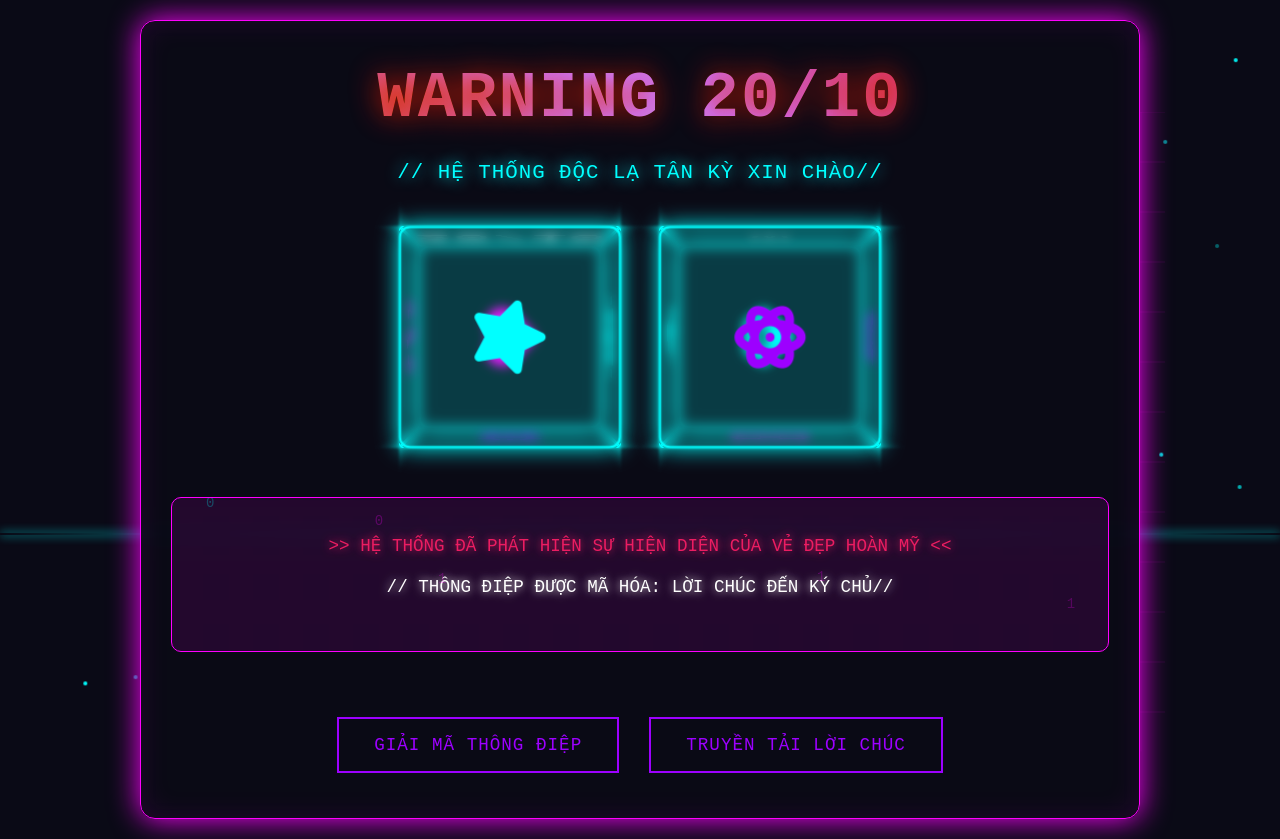
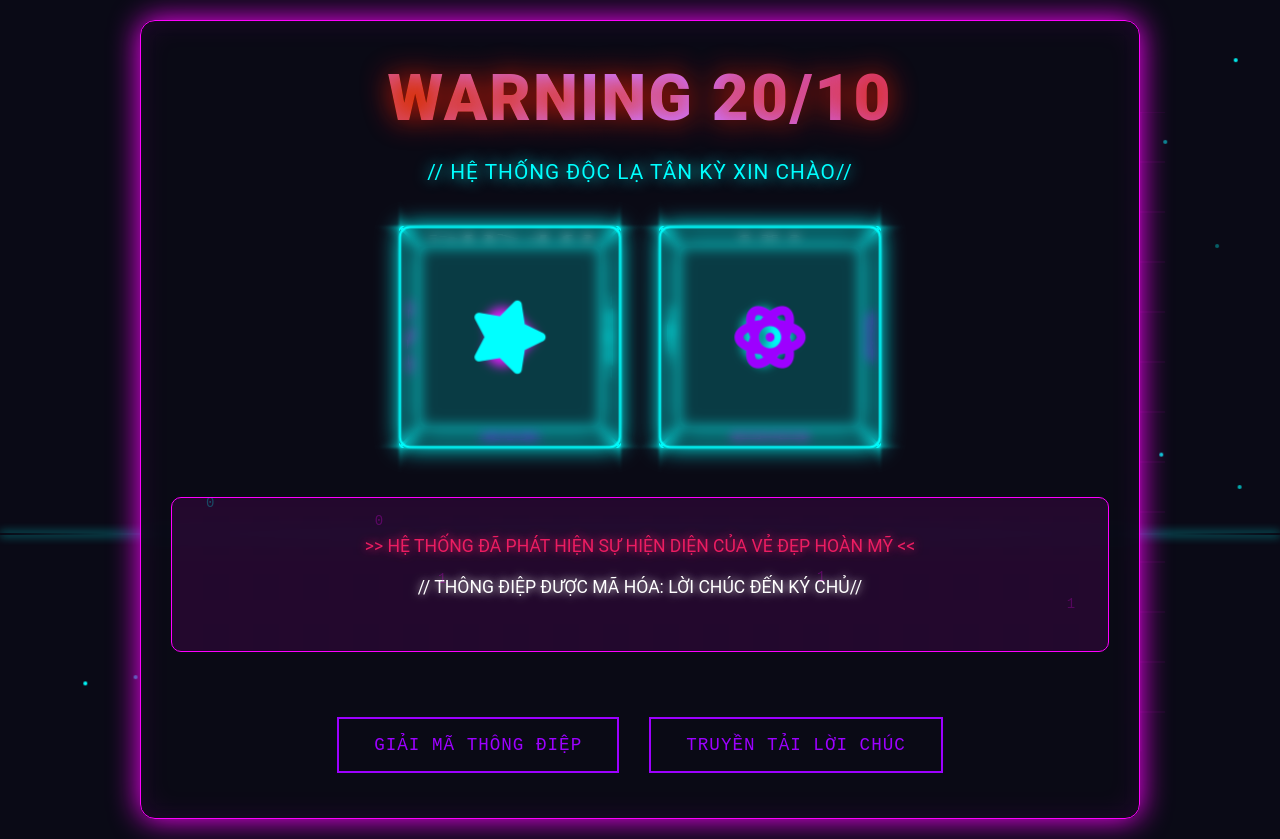
Before and after one commit to tcn01/20_10, a plain HTML site: page index.html in a window 1280 px wide. Drawn offline with Linux system fonts and the light colour scheme.

Commit message:
Update index.html

```diff
--- a/index.html
+++ b/index.html
@@ -20,7 +20,7 @@
         }
 
         body {
-            font-family: 'Orbitron', 'Courier New', monospace;
+            font-family: 'Roboto', 'Courier New', monospace;
             background: var(--dark-bg);
             min-height: 100vh;
             display: flex;
```
